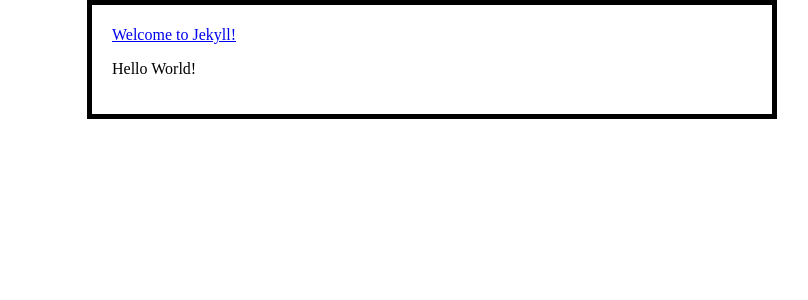
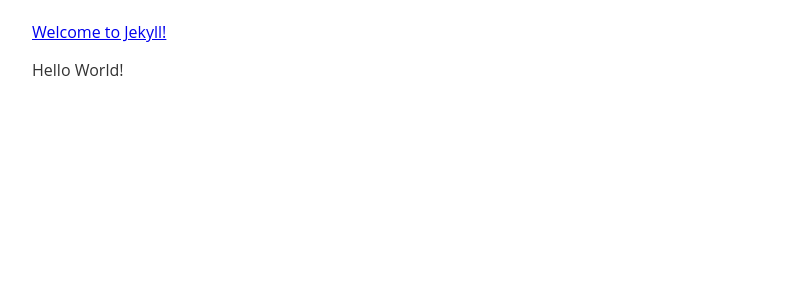
Before and after one commit to donqustix/donqustix.github.io, a Jekyll site: the page built from index.md, in a window 1280 px wide. Shown: the top 300 px of the page, without its empty margins (208-1016 px from the left). Built offline with Jekyll 4.4.1, drawn with Linux system fonts in a browser that asks for light colours.

Commit message:
commit changes

```diff
--- a/_layouts/default.html
+++ b/_layouts/default.html
@@ -2,13 +2,12 @@
 <html lang="en-US">
     <head>
         <meta charset="UTF-8" name="viewport" content="width=device-width, initial-scale=1">
+        <link href="{{ '/assets/css/main.css' | relative_url }}" rel="stylesheet">
         <title>{{ page.title }}</title>
 <style>
 body {
-  width: 50%;
+  width: 800px;
   margin: 0 auto;
-  padding: 0 20px 20px 20px;
-  border: 5px solid black;
 }
 </style>
     </head>
--- /dev/null
+++ b/assets/css/main.scss
@@ -0,0 +1,10 @@
+---
+---
+
+$font-stack: "Open Sans", sans-serif;
+$primary-color: #333;
+
+body {
+    font: 100% $font-stack;
+    color: $primary-color;
+}
```
